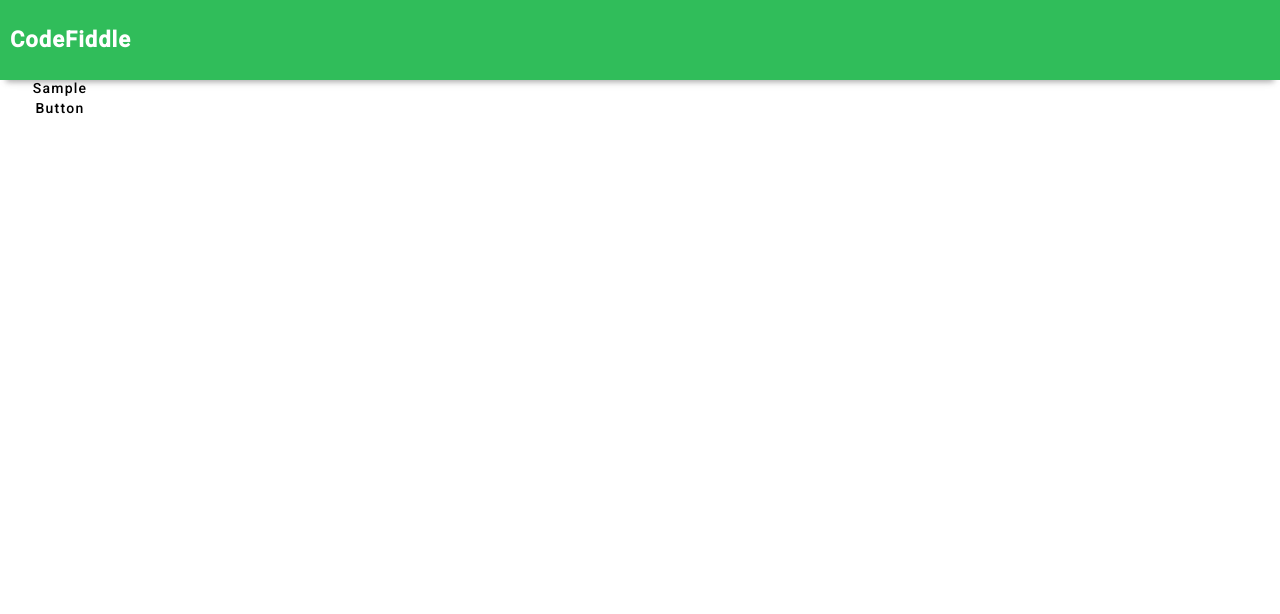
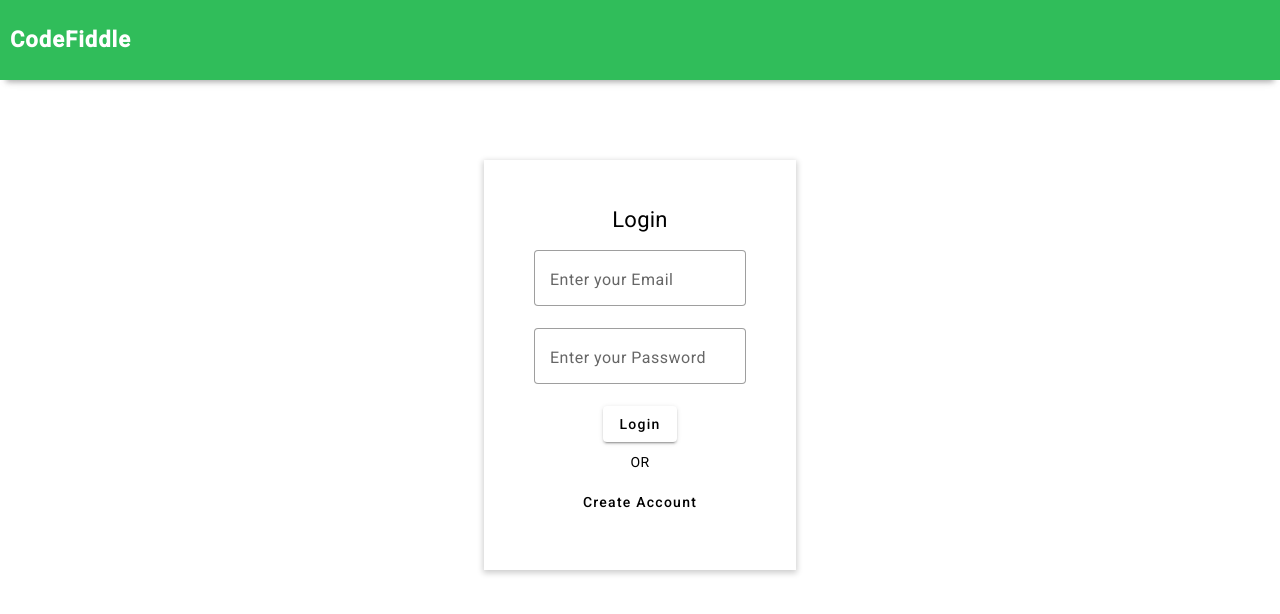
Before and after one commit to Bhupendras1ngh/Coding-Plateform, an Angular app: page /login in a window 1280 px wide. Before the commit this address led to /. Shown: the top 614 px of the page. Built offline with nearby package versions, Linux system fonts and the light colour scheme.

Commit message:
added the css to the box

```diff
--- a/src/app/app-routing.module.ts
+++ b/src/app/app-routing.module.ts
@@ -1,7 +1,11 @@
 import { NgModule } from '@angular/core';
 import { RouterModule, Routes } from '@angular/router';
+import { LoginComponent } from './pages/login/login.component';
 
-const routes: Routes = [];
+const routes: Routes = [
+  {path :'' ,pathMatch:'full' ,redirectTo : 'login'},
+  {path :'login' ,component:LoginComponent}
+];
 
 @NgModule({
   imports: [RouterModule.forRoot(routes)],
--- a/src/app/app.component.html
+++ b/src/app/app.component.html
@@ -1,4 +1,5 @@
 <div class="container">
   <app-topbar></app-topbar>
-  <button mat-button style="width: 120px;">Sample Button</button>
+  <!-- <button mat-button style="width: 120px;">Sample Button</button> -->
+  <router-outlet></router-outlet>
 </div>
--- a/src/app/pages/login/login.component.css
+++ b/src/app/pages/login/login.component.css
@@ -0,0 +1,48 @@
+.container{
+    display: flex;
+    flex-direction: row;
+    width: 100%;
+    height: 100%;
+    justify-content: center;
+    align-items: center;
+}
+
+.form-container{
+    display: flex;
+    flex-direction: column;
+    align-items: center;
+    margin-top: 10vh;
+    margin-bottom: 10vh;
+    background-color:  white;
+    box-shadow: 0 2px 6px 1px rgba(0, 0, 0, 0.2);
+    padding: 50px;
+
+}
+.form{
+    display :flex;
+    flex-direction: column;
+}
+.title{
+    font-size: 22px;
+    margin-bottom: 20px;
+}
+
+
+
+.mat-form-field{
+    margin: 10px;
+    width: 30vm;
+}
+.buttons-container{
+    display: flex;
+    flex-direction: column;
+    width: 100%;
+    align-items: center;
+}
+.buttons-container > p{
+    margin-top: 10px;
+}
+.login-button{
+    background-color: #30bd5a;
+    color: white;
+}
--- a/src/app/pages/login/login.component.html
+++ b/src/app/pages/login/login.component.html
@@ -1 +1,21 @@
-<p>login works!</p>
+<div class="container">
+   <div class="form-container">
+    <div class="title">Login</div>
+    <form>
+        <mat-form-field appearance ="outline">
+            <mat-label> Enter your Email</mat-label>
+            <input matInput>
+        </mat-form-field>
+        <br>
+        <mat-form-field appearance ="outline">
+            <mat-label> Enter your Password</mat-label>
+            <input type = "password" matInput>
+        </mat-form-field>
+    </form>
+    <div class="buttons-container">
+        <button class="login-button" mat-raised-button>Login</button>
+        <p>OR</p>
+        <button mat-button> Create Account</button>
+    </div>
+   </div>
+</div>
--- a/src/styles.css
+++ b/src/styles.css
@@ -1,4 +1,5 @@
 /* You can add global styles to this file, and also import other style files */
-
-html, body { height: 100%; }
-body { margin: 0; font-family: Roboto, "Helvetica Neue", sans-serif; }
+*{
+    margin: 0;
+    padding: 0;
+}
```
Also changed, not shown: src/app/app.module.ts (+5 -3 lines).
